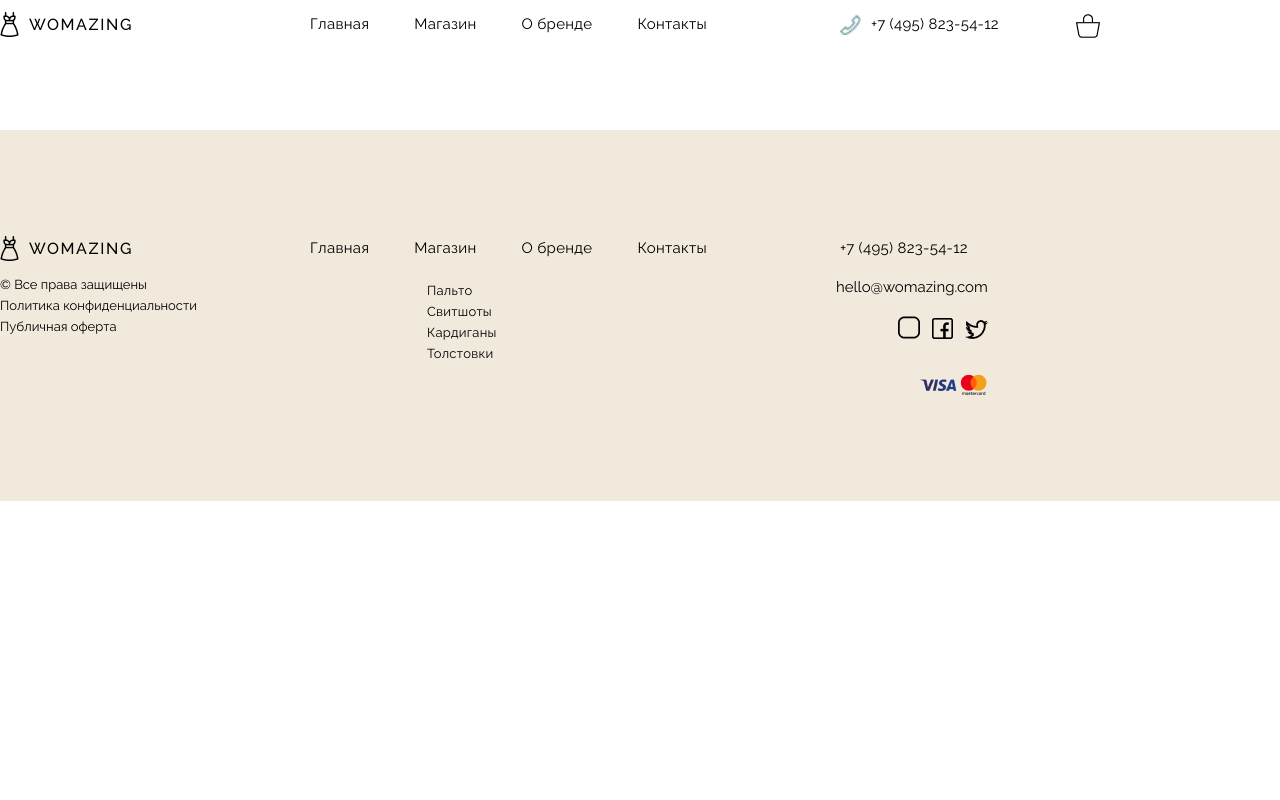
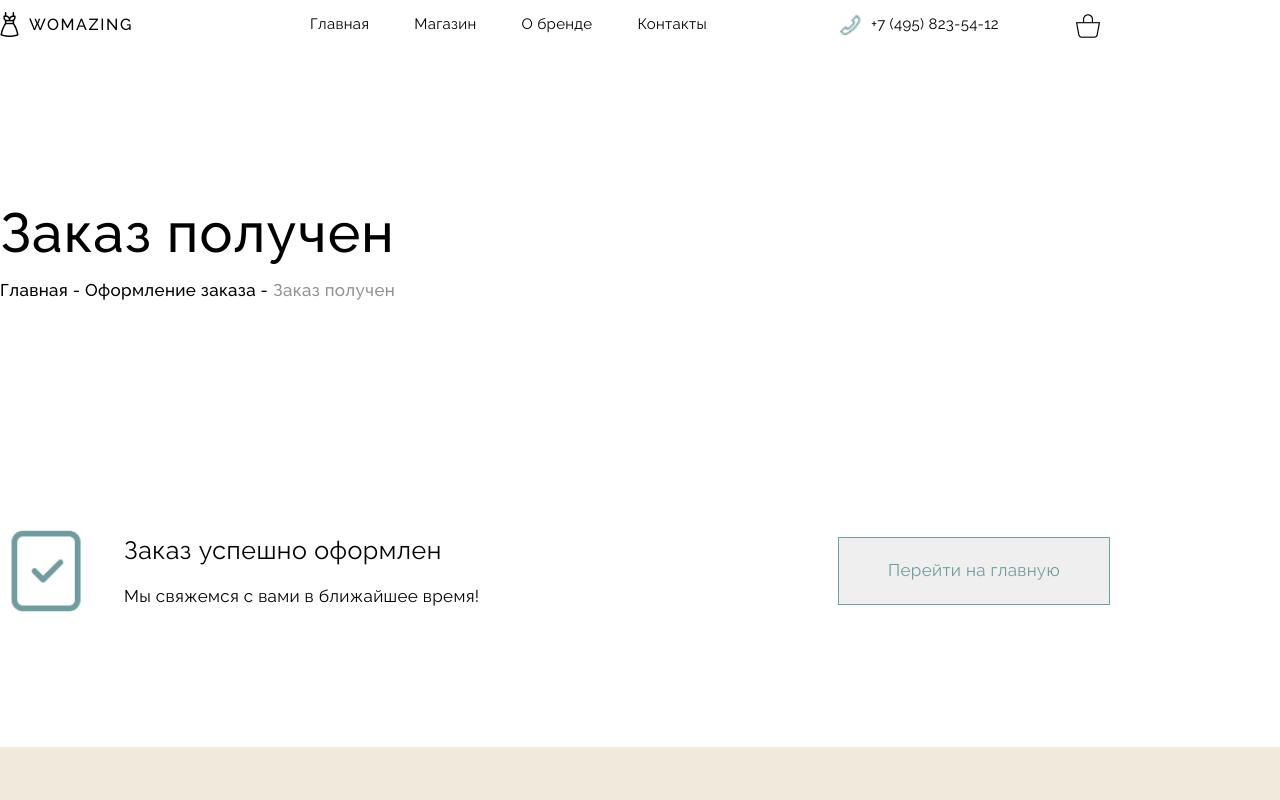
Before and after one commit to Djautkhanov/online-shop, a React (Create React App) app: page /success in a window 1280 px wide. Shown: the top 800 px of the page. Built offline with nearby package versions, Linux system fonts and the light colour scheme.

Commit message:
сверстал страницу Success

```diff
--- a/src/App.js
+++ b/src/App.js
@@ -5,6 +5,7 @@ import Header from "./components/Header/Header";
 import Cart from "./pages/Cart/Cart";
 import ContactPage from "./pages/ContactPage/ContactPage";
 import Home from "./pages/Home/Home";
+import Success from "./pages/Success/Success";
 
 function App() {
   return (
@@ -15,6 +16,7 @@ function App() {
         <Route path='/cart' element={<Cart />} />
         <Route path='/contact' element={<ContactPage />} />
         <Route path='/' element={<Home />} />
+        <Route path='/success' element={<Success/>}/>
       </Routes>
       <Footer/>
     </div>
--- /dev/null
+++ b/src/pages/Success/Success.jsx
@@ -0,0 +1,29 @@
+import React from 'react';
+import styles from "./Success.module.css"
+import fileCheck from "..//..//assets/file-check.png"
+
+const Success = () => {
+    return (
+    <div className={styles.mainBlock}>
+    <div className={styles.block1}>
+        <div className={styles.text1}>Заказ получен</div>
+        <div className={styles.pages}>
+        <div className={styles.pagesTetxt}>Главная - Оформление заказа -</div>
+        <div className={styles.pagesTetxt1}>Заказ получен</div>
+        </div>
+    </div>
+    <div className={styles.done}>
+        <div className={styles.check}>
+            <img src={fileCheck} alt="" className={styles.check}/>
+            <div className={styles.checkText}>
+                <div className={styles.chtext1}>Заказ успешно оформлен</div>
+                <div className={styles.chtext2}>Мы свяжемся с вами в ближайшее время!</div>
+            </div>
+        </div>
+        <button className={styles.doneBtn}>Перейти на главную</button>
+    </div>
+    </div>
+    );
+};
+
+export default Success;
--- /dev/null
+++ b/src/pages/Success/Success.module.css
@@ -0,0 +1,87 @@
+.mainBlock {
+  width: 1110px;
+  margin-top: 195px;
+}
+.block1 {
+  display: flex;
+  flex-direction: column;
+  justify-content: space-around;
+  height: 115px;
+}
+.text1 {
+  font-family: "Raleway";
+  font-style: normal;
+  font-weight: 500;
+  font-size: 55px;
+  line-height: 110%;
+  letter-spacing: 0.02em;
+  color: #000000;
+}
+.pages {
+  display: flex;
+}
+.pagesTetxt {
+  font-family: "Raleway";
+  font-style: normal;
+  font-weight: 500;
+  font-size: 17px;
+  line-height: 140%;
+  letter-spacing: 0.02em;
+  color: #000000;
+}
+.pagesTetxt1 {
+  font-family: "Raleway";
+  font-style: normal;
+  font-weight: 500;
+  font-size: 17px;
+  line-height: 140%;
+  letter-spacing: 0.02em;
+  color: #919191;
+  margin-left: 5px;
+}
+.chtext1 {
+  font-family: "Raleway";
+  font-style: normal;
+  font-size: 25px;
+  line-height: 140%;
+  letter-spacing: 0.02em;
+  color: #000000;
+}
+.chtext2 {
+  font-family: "Raleway";
+  font-style: normal;
+  font-size: 17px;
+  line-height: 140%;
+  letter-spacing: 0.02em;
+  color: #000000;
+}
+.done {
+  display: flex;
+  justify-content: space-between;
+  align-items: center;
+  margin-top: 215px;
+}
+.check {
+  display: flex;
+  height: 92px;
+}
+.checkText{
+display: flex;
+flex-direction: column;
+justify-content: space-around;
+margin-left: 32px;
+}
+.doneBtn{
+    width: 272px;
+height: 68px;
+border: 1px solid #6E9C9F;
+font-family: 'Raleway';
+font-style: normal;
+font-weight: 400;
+font-size: 17px;
+line-height: 138.9%;
+text-align: center;
+letter-spacing: 0.02em;
+color: #6E9C9F;
+cursor: pointer;
+}
```
Also changed, not shown: src/assets/file-check.png (added).
